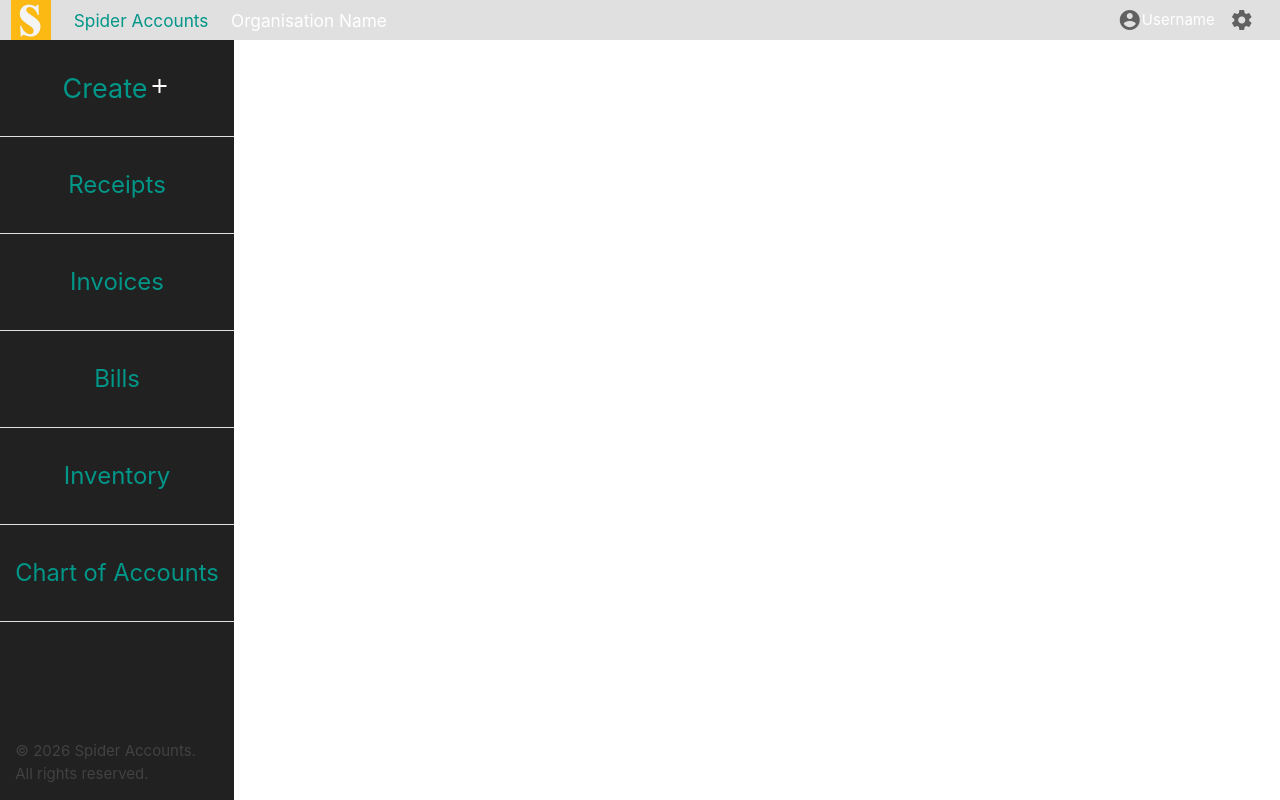
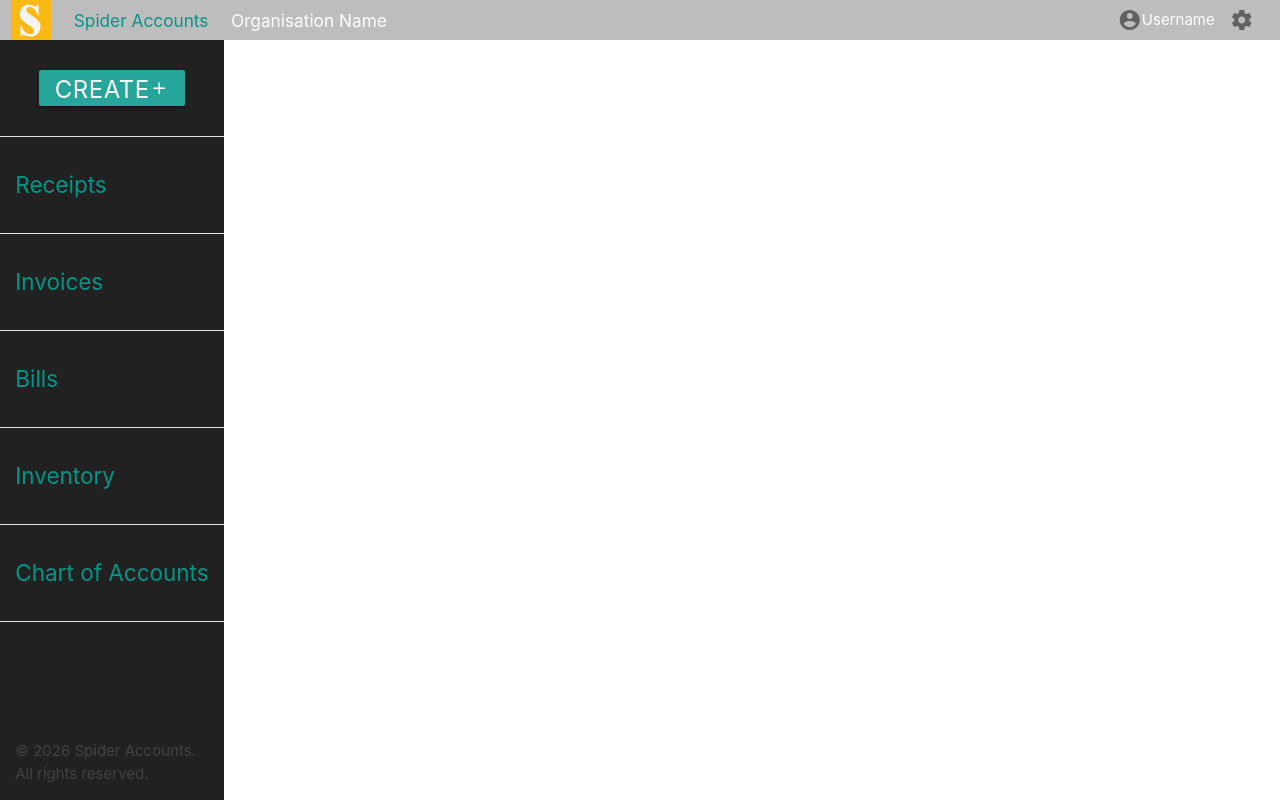
Before and after one commit to adriankokai/spidersdotcofrontend, a React (Create React App) app: page /dashboard/1 in a window 1280 px wide. Built offline with nearby package versions, Linux system fonts and the light colour scheme; no server answers.

Commit message:
create responsive mobile sidenav for dashboard page

```diff
--- /dev/null
+++ b/src/components/accounts/navbar/CreateDropdown.js
@@ -0,0 +1,28 @@
+import React from 'react'
+import M from 'materialize-css/dist/js/materialize.min.js';
+
+export default function CreateDropdown() {
+    const createDropdownRef = React.useRef(null);
+
+     React.useEffect(() => {
+        if (createDropdownRef.current) {
+            M.Dropdown.init(createDropdownRef.current, {coverTrigger: false, constrainWidth: false, hover: true, inDuration: 250, outDuration: 200});
+        }
+    }, [createDropdownRef]);
+
+  return (
+    <>
+    <a href="#" ref={createDropdownRef} data-target="create-dropdown" className='btn dropdown-trigger white-text  center-block' style={{fontSize: '1.6rem', marginTop: ''}} >
+        Create
+        <i class="material-icons white-text text-darken-2 ">add</i>
+    </a>
+  <ul id="create-dropdown" className="dropdown-content">
+    <li><a href="#!" className='teal-text' ><i class="material-icons teal-text">receipt</i>Create Receipt</a></li>
+    <li><a href="#!" className='teal-text' ><i class="material-icons teal-text">description</i>Create Invoice</a></li>
+    <li><a href="#!" className='teal-text' ><i class="material-icons teal-text">receipt</i>Create Bill</a></li>
+    <li><a href="#!" className='teal-text' ><i class="material-icons teal-text">inventory</i>Create Inventory Item</a></li>
+    <li><a href="#!" className='teal-text' ><i class="material-icons teal-text">account_balance</i>Create Chart of Account</a></li>
+  </ul>
+  </>
+  )
+}
--- a/src/components/accounts/navbar/DashboardMobileSidenav.js
+++ b/src/components/accounts/navbar/DashboardMobileSidenav.js
@@ -3,7 +3,19 @@ import { useSelector } from 'react-redux';
 
 export default function DashboardMobileSidenav() {
     const user = useSelector((state) => state.fetchUser?.user);
+    const [showSubMenu, setShowSubMenu] = React.useState(false);
 
+    const toggleSubMenu = () => {
+        setShowSubMenu(!showSubMenu);
+    }
+
+    const subMenu = <ul className='sub-menu scale-transition'>
+        <li><a href="#" className='white-text'>New Receipt</a></li>
+        <li><a href="#" className='white-text'>New Invoice</a></li>
+        <li><a href="#" className='white-text'>New Bill</a></li>
+        <li><a href="#" className='white-text'>New Product/Service</a></li>
+        <div class="divider"></div>
+      </ul>
 
   return (
     <ul id="dashboard-mobile-sidenav" className="sidenav black ">
@@ -15,7 +27,12 @@ export default function DashboardMobileSidenav() {
       <a href="#name"><span class="white-text name">{user?.first_name || 'John Doe'}</span></a>
       <a href="#email"><span class="white-text email">{user?.email || 'jdandturk@gmail.com'}</span></a>
     </div></li>
-    <li><a href="#!" className='white-text' ><i class="material-icons white-text">add</i>Create</a></li>
+    <li>
+      <a href="#!" className='white-text scale-transition' onClick={() => toggleSubMenu()} ><i class="material-icons white-text">add</i>Create</a>
+      {
+        showSubMenu ? subMenu : null
+      }
+    </li>
     <li><a href="#!" className='white-text' ><i class="material-icons white-text">receipt</i>Receipts</a></li>
     <li><a href="#!" className='white-text' ><i class="material-icons white-text">description</i>Invoices</a></li>
     <li><a href="#!" className='white-text' ><i class="material-icons white-text">receipt</i>Bills</a></li>
--- a/src/components/accounts/navbar/DashboardNavbar.js
+++ b/src/components/accounts/navbar/DashboardNavbar.js
@@ -10,7 +10,7 @@ export default function Navbar(props) {
 
   return (
     <div className='navbar-fixed blue dashboard-navbar' >
-    <nav className="grey lighten-2 z-depth-0">
+    <nav className="grey lighten-1 z-depth-0">
         <div className="nav-wrapper transparent row">
             <img src={Logo}  className='col  spiderlogo' />
 
--- a/src/components/accounts/navbar/DashboardSidenav.js
+++ b/src/components/accounts/navbar/DashboardSidenav.js
@@ -1,7 +1,7 @@
 import React from 'react'
 import M from 'materialize-css/dist/js/materialize.min.js';
 import DashboardMobileSidenav from './DashboardMobileSidenav';
-
+import CreateDropdown from './CreateDropdown';
 /*
 This is the DashboardSidenav component. It will display the sidebar for the
 dashboard. The sidebar will have links to different sections of the dashboard
@@ -14,11 +14,15 @@ component mounts.
 
 export default function DashboardSidenav() {
 
+
     //Initilize the sidenav when the component mounts
     React.useEffect(() => {
         const sidenav = document.querySelectorAll('.sidenav');
         M.Sidenav.init(sidenav, {edge: 'left', inDuration: 250, outDuration: 200});
+
     }, []);
+
+
 
   return (
     <div>
@@ -28,42 +32,40 @@ export default function DashboardSidenav() {
     minHeight: '100vh', position: 'fixed'}} >
 
         <div className=' valign-wrapper' style={{height: '12vh'}} >
-            <a href="#" className='teal-text  center-block' style={{fontSize: '1.8rem', marginTop: '2vh'}} >
-                Create
-                <i class="material-icons white-text text-darken-2 ">add</i>
-            </a>
+
+            <CreateDropdown />
         </div>
         <div className='divider' style={{marginLeft: '-15px', marginRight: '-15px'}} ></div>
         <div className=' valign-wrapper' style={{height: '12vh'}} >
-            <a href="#" className='teal-text  center-block' style={{fontSize: '1.6rem'}} >
+            <a href="#" className='teal-text ' style={{fontSize: '1.5rem'}} >
                 Receipts
             </a>
 
         </div>
         <div className='divider' style={{marginLeft: '-15px', marginRight: '-15px'}} ></div>
         <div className=' valign-wrapper' style={{height: '12vh'}} >
-            <a href="#" className='teal-text  center-block' style={{fontSize: '1.6rem'}} >
+            <a href="#" className='teal-text  ' style={{fontSize: '1.5rem'}} >
                 Invoices
             </a>
 
         </div>
         <div className='divider' style={{marginLeft: '-15px', marginRight: '-15px'}} ></div>
         <div className=' valign-wrapper' style={{height: '12vh'}} >
-            <a href="#" className='teal-text  center-block' style={{fontSize: '1.6rem'}} >
+            <a href="#" className='teal-text  ' style={{fontSize: '1.5rem'}} >
                 Bills
             </a>
 
         </div>
         <div className='divider' style={{marginLeft: '-15px', marginRight: '-15px'}} ></div>
         <div className=' valign-wrapper' style={{height: '12vh'}} >
-            <a href="#" className='teal-text  center-block' style={{fontSize: '1.6rem'}} >
+            <a href="#" className='teal-text  ' style={{fontSize: '1.5rem'}} >
                 Inventory
             </a>
 
         </div>
         <div className='divider' style={{marginLeft: '-15px', marginRight: '-15px'}} ></div>
         <div className=' valign-wrapper' style={{height: '12vh'}} >
-            <a href="#" className='teal-text  center-block' style={{fontSize: '1.58rem'}} >
+            <a href="#" className='teal-text  ' style={{fontSize: '1.5rem'}} >
 
                 Chart of Accounts
             </a>
```
